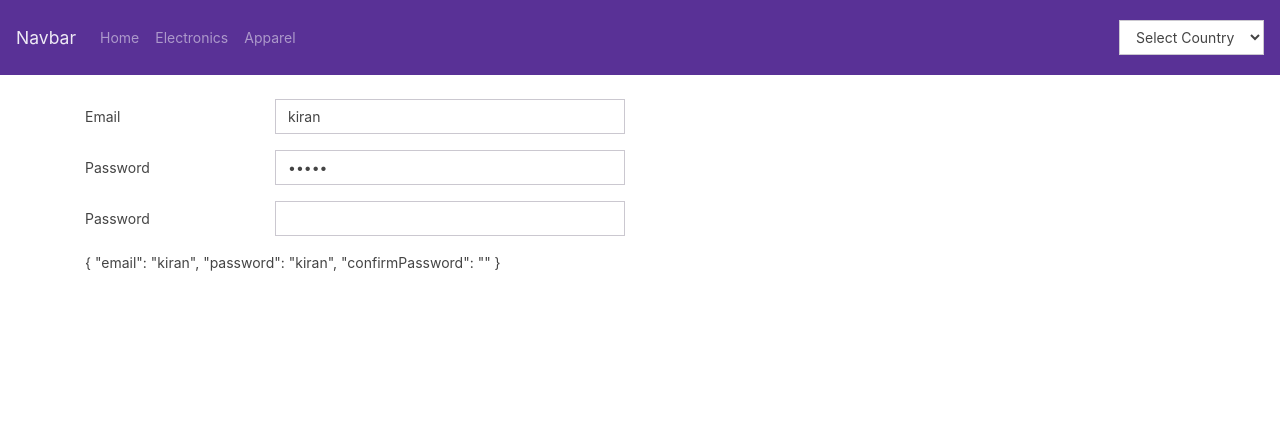
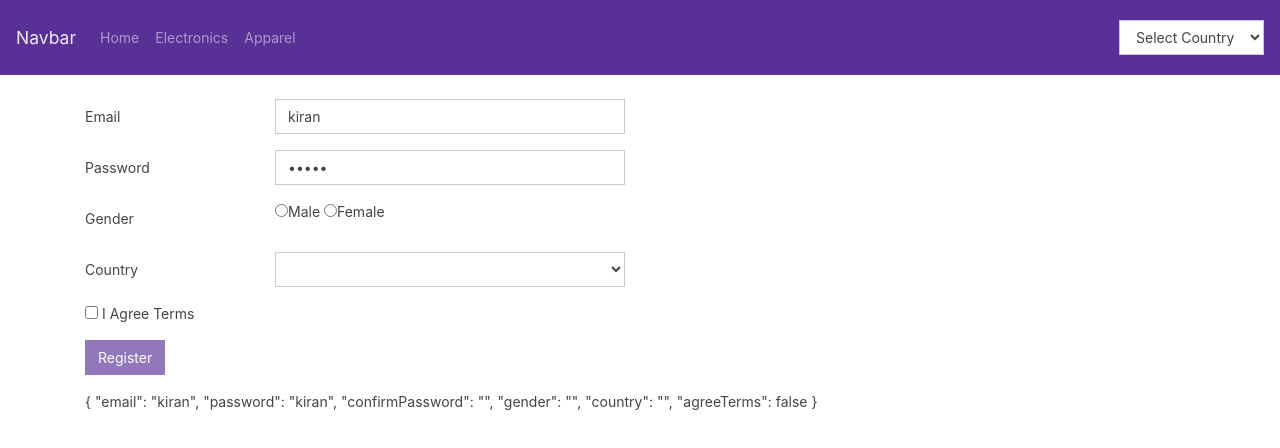
Before and after one commit to kiran-blockchain/mitel-angular, an Angular app: page / in a window 1280 px wide. Shown: the top 448 px of the page. Built offline with nearby package versions, Linux system fonts and the light colour scheme.

Commit message:
register

```diff
--- /dev/null
+++ b/src/app/constants/lookup.ts
@@ -0,0 +1,9 @@
+ export const COUNTRY_LIST =[{
+     name:"India",
+     id:"IN",
+     currency:"INR"
+ },{
+     name:"United States",
+     id:"USA",
+     currency:"USD"
+ }];
--- a/src/app/register/register.component.html
+++ b/src/app/register/register.component.html
@@ -14,11 +14,38 @@
       </div>
     </div>
     <div class="form-group row">
-        <label for="inputPassword" class="col-sm-2 col-form-label">Password</label>
+        <label for="inputPassword" class="col-sm-2 col-form-label">Gender</label>
         <div class="col-sm-4">
-          <input type="password" class="form-control"
-          [(ngModel)]="register.confirmPassword">
+         <input type="radio" name="gender" value="M" [(ngModel)]="register.gender">Male
+         <input type="radio" name="gender" value="F" [(ngModel)]="register.gender">Female
         </div>
       </div>
+      <div class="form-group row">
+        <label for="inputPassword" class="col-sm-2 col-form-label">Country</label>
+        <div class="col-sm-4">
+            <select class="form-control" [(ngModel)]="register.country">
+                <option value={{c.id}} *ngFor="let c of countryList">{{c.name}}</option>
+            </select>
+        </div>
+      </div>
+      <div class="form-group row">
+
+        <div class="col-sm-4">
+           <input type="checkbox" [(ngModel)]="register.agreeTerms"> I Agree Terms
+        </div>
+      </div>
+      <!-- <div class="form-group row" *ngIf="register.agreeTerms">
+
+        <div class="col-sm-4">
+           <button class="btn btn-primary">Register</button>
+        </div>
+      </div> -->
+      <div class="form-group row" >
+
+        <div class="col-sm-4">
+           <button class="btn btn-primary" [disabled]="!register.agreeTerms">Register</button>
+        </div>
+      </div>
+
     {{register|json}}
 </div>
--- a/src/app/register/register.component.ts
+++ b/src/app/register/register.component.ts
@@ -1,4 +1,6 @@
+
 import { Component, OnInit } from '@angular/core';
+import { COUNTRY_LIST } from '../constants/lookup';
 
 @Component({
   selector: 'app-register',
@@ -6,14 +8,19 @@ import { Component, OnInit } from '@angular/core';
   styleUrls: ['./register.component.css']
 })
 export class RegisterComponent  {
-
-  constructor() { }
+  countryList;
+  constructor() {
+    this.countryList = COUNTRY_LIST;
+  }
 
 
   register = {
     email: "kiran",
     password: "kiran",
-    confirmPassword:""
+    confirmPassword:"",
+    gender:"",
+    country:"",
+    agreeTerms:false
   }
 
 }
```
